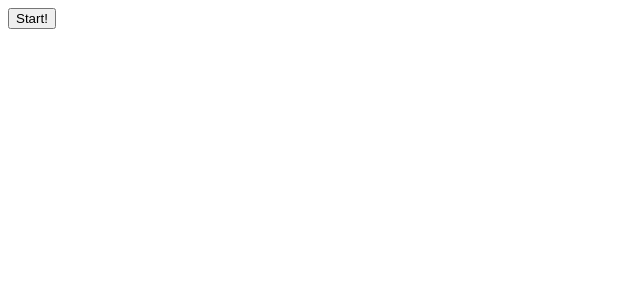
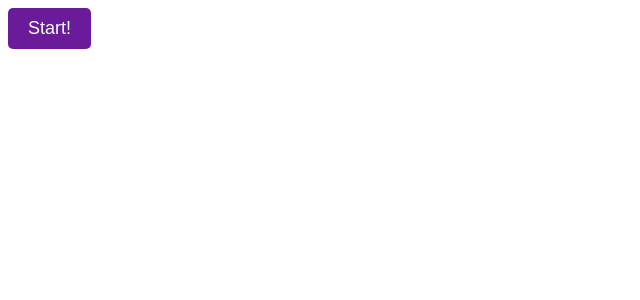
Before and after one commit to MYAzrak/FifthElementInterviews, an Angular app: page / in a window 1280 px wide. Shown: the top 300 px of the page, without its empty margins (0-640 px from the left). Built offline with nearby package versions, Linux system fonts and the light colour scheme.

Commit message:
Added styling for the start button

```diff
--- a/src/app/start/start.component.css
+++ b/src/app/start/start.component.css
@@ -0,0 +1,14 @@
+#start {
+  padding: 10px 20px;
+  background-color: #6a1b9a;
+  color: white;
+  border: none;
+  border-radius: 5px;
+  font-size: 18px;
+  cursor: pointer;
+  transition: background-color 0.3s;
+}
+
+#start:hover {
+  background-color: #9c27b0;
+}
--- a/src/app/start/start.component.html
+++ b/src/app/start/start.component.html
@@ -1,2 +1,2 @@
-<button routerLink="/webcam" routerLinkActive="active" ariaCurrentWhenActive="page">Start!</button>
+<button routerLink="/webcam" routerLinkActive="active" ariaCurrentWhenActive="page" id="start">Start!</button>
 <router-outlet></router-outlet>
```
Also changed, not shown: src/index.html (+11 -0 lines).
